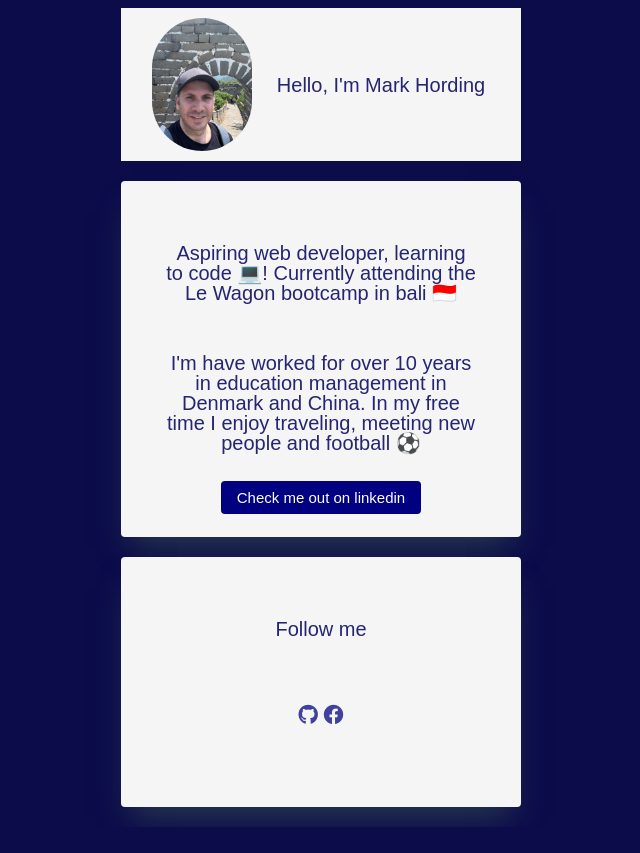
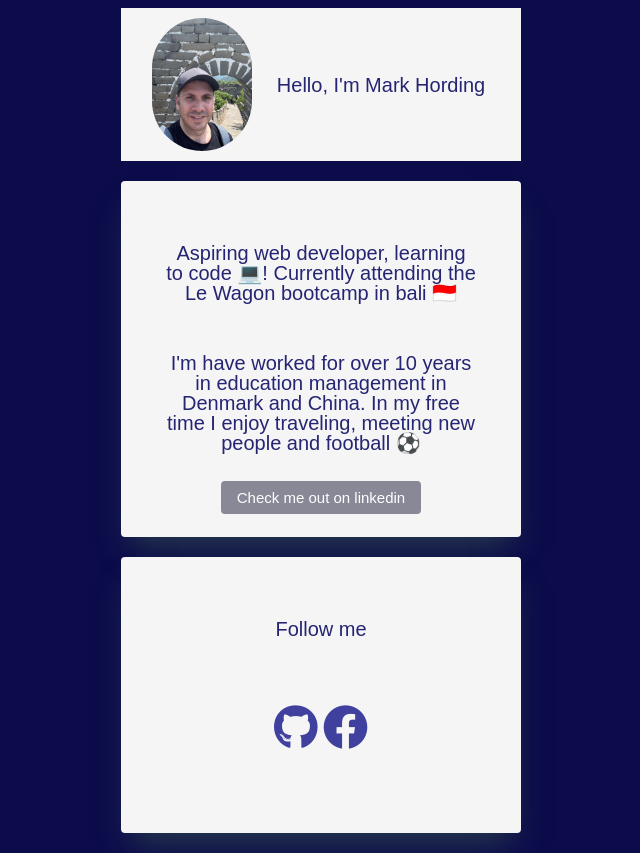
Before and after one commit to MarkBojeHording/profile, a plain HTML site: page index.html in a window 1280 px wide. Shown: the whole page, without its empty margins (319-959 px from the left). Before the commit the page ends 827 px from the top, so only its background shows below. Drawn offline with Linux system fonts and the light colour scheme; a web font is replaced by a local one.

Commit message:
make my profile prettier

```diff
--- a/index.html
+++ b/index.html
@@ -28,7 +28,7 @@
         <h3>I'm have worked for over 10 years in education management in Denmark and China.
           In my free time I enjoy traveling, meeting new people and football ⚽️
         </h3>
-      <a href="https://www.linkedin.com/in/mark-hording-9120a523b/" class="btn-blue">Check me out on linkedin</a>
+      <a href="https://www.linkedin.com/in/mark-hording-9120a523b/" target="_blank" class="btn-blue">Check me out on linkedin</a>
         </div>
 
       <div class="card">
--- a/styles.css
+++ b/styles.css
@@ -36,7 +36,7 @@ a {
 }
 
 a:hover {
-color: blue;
+color: rgb(10, 10, 73);
 }
 
 #container {
@@ -78,10 +78,11 @@ box-shadow: rgb(38, 57, 77) 0px 20px 30px -10px;
 .navigation > li {
   margin: 10px 0;
   display: inline;
+ font-size: 45px;
 }
 
 .btn-blue {
-background-color: navy;
+background-color: rgb(136, 136, 150);
 color: white;
 text-decoration: none;
 padding: 8px 16px;
```
